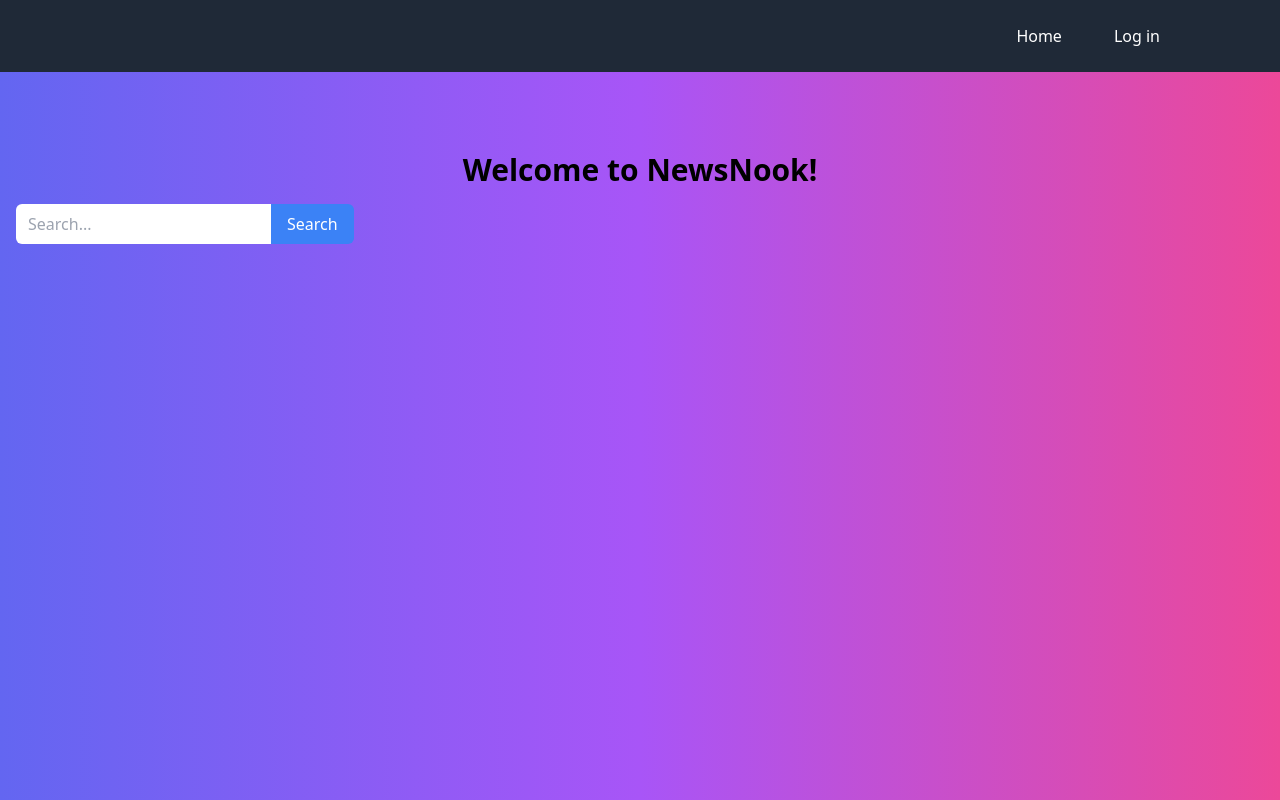
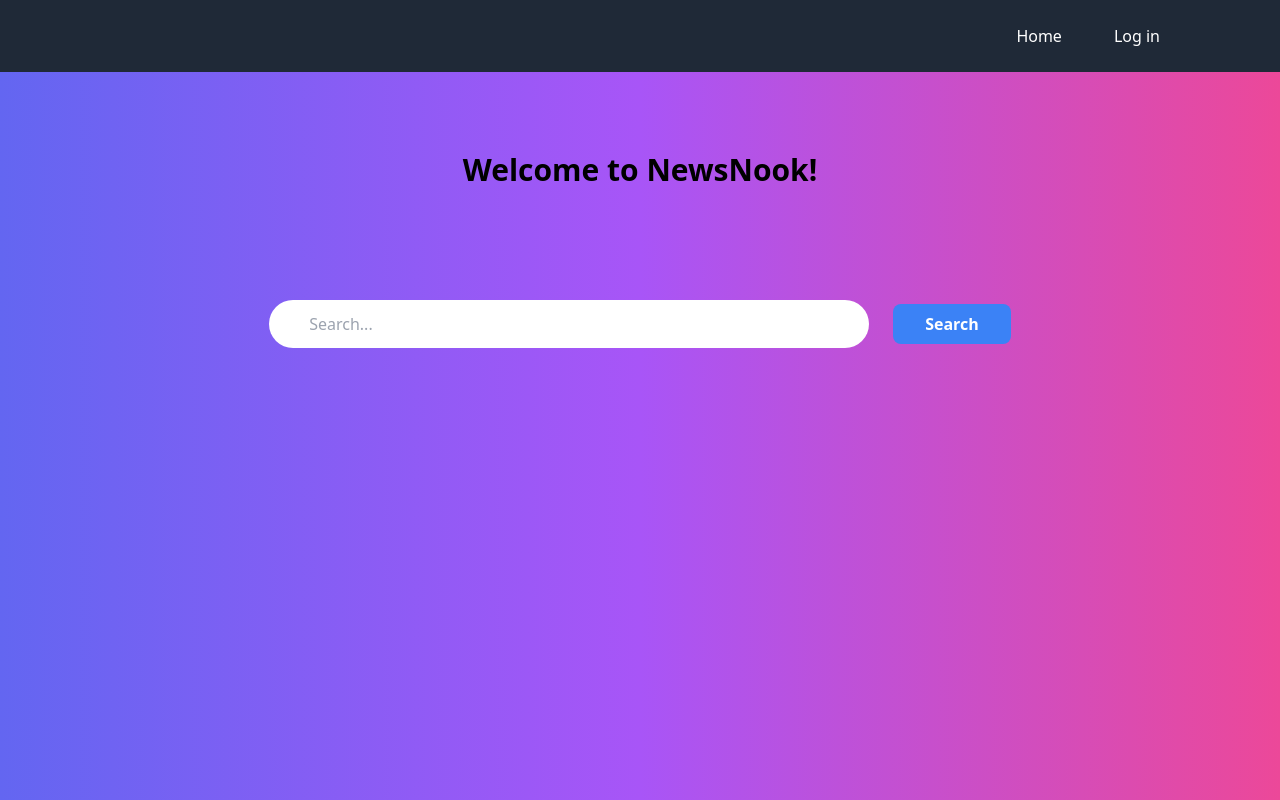
Before and after one commit to ZwingliCaleb/newsnook, a Next.js app: page / in a window 1280 px wide. Built offline with nearby package versions, Linux system fonts and the light colour scheme.

Commit message:
style the searchbar

```diff
--- a/components/SearchBar.tsx
+++ b/components/SearchBar.tsx
@@ -14,17 +14,21 @@ const SearchBar = () => {
     };
 
     return (
-      <form onSubmit={handleSubmit} className="flex items-center">
+      <form onSubmit={handleSubmit} className="flex items-center justify-center gap-6">
+        <div>
             <input
                 type="text"
                 placeholder="Search..."
                 value={searchQuery}
                 onChange={handleInputChange}
-          className="px-3 py-2 rounded-l-md focus:outline-none focus:ring focus:border-blue-300"
+                className="px-10 py-2 rounded-full focus:outline-none focus:ring focus:border-blue-300 w-[600px] h-12"
             />
-        <button type="submit" className="bg-blue-500 hover:bg-blue-600 text-white px-4 py-2 rounded-r-md focus:outline-none focus:ring focus:border-blue-300">
+        </div>
+        <div className="font-semibold gap-x-40">
+            <button type="submit" className="bg-blue-500 hover:bg-blue-600 text-white px-8 py-2 rounded-lg focus:outline-none focus:ring focus:border-blue-300">
                 Search
             </button>
+        </div>
       </form>
     );
 }
--- a/pages/index.tsx
+++ b/pages/index.tsx
@@ -10,7 +10,7 @@ const HomePage: React.FC = () => {
           <div className="justify-center text-center">
            <h1 className="text-3xl font-bold mb-4">Welcome to NewsNook!</h1>
           </div>
-          <div>
+          <div className="justify-end items-center p-24">
             <SearchBar />
           </div>
         </div>
```
Lines whose indentation alone changed are shown as unchanged.
